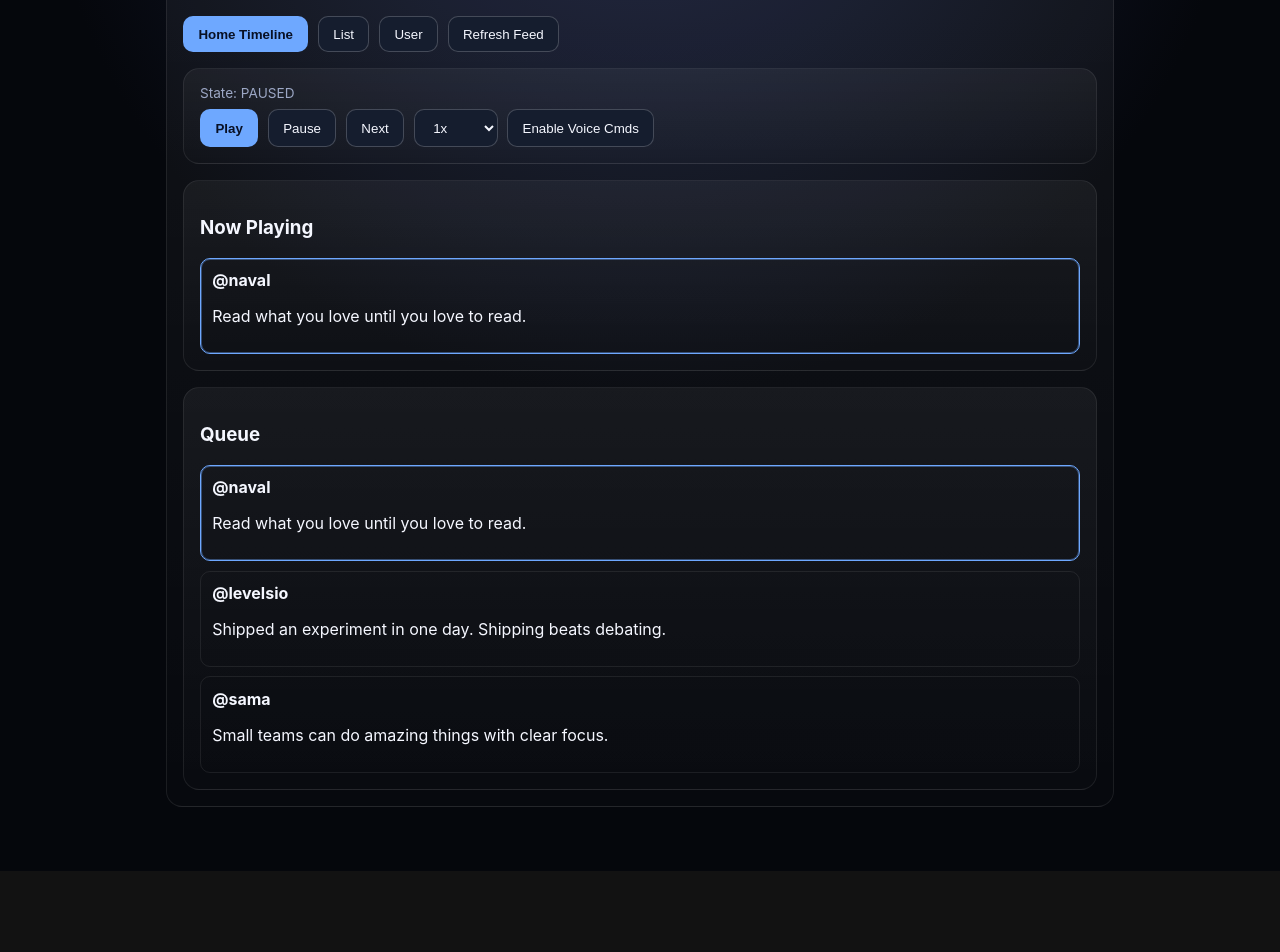
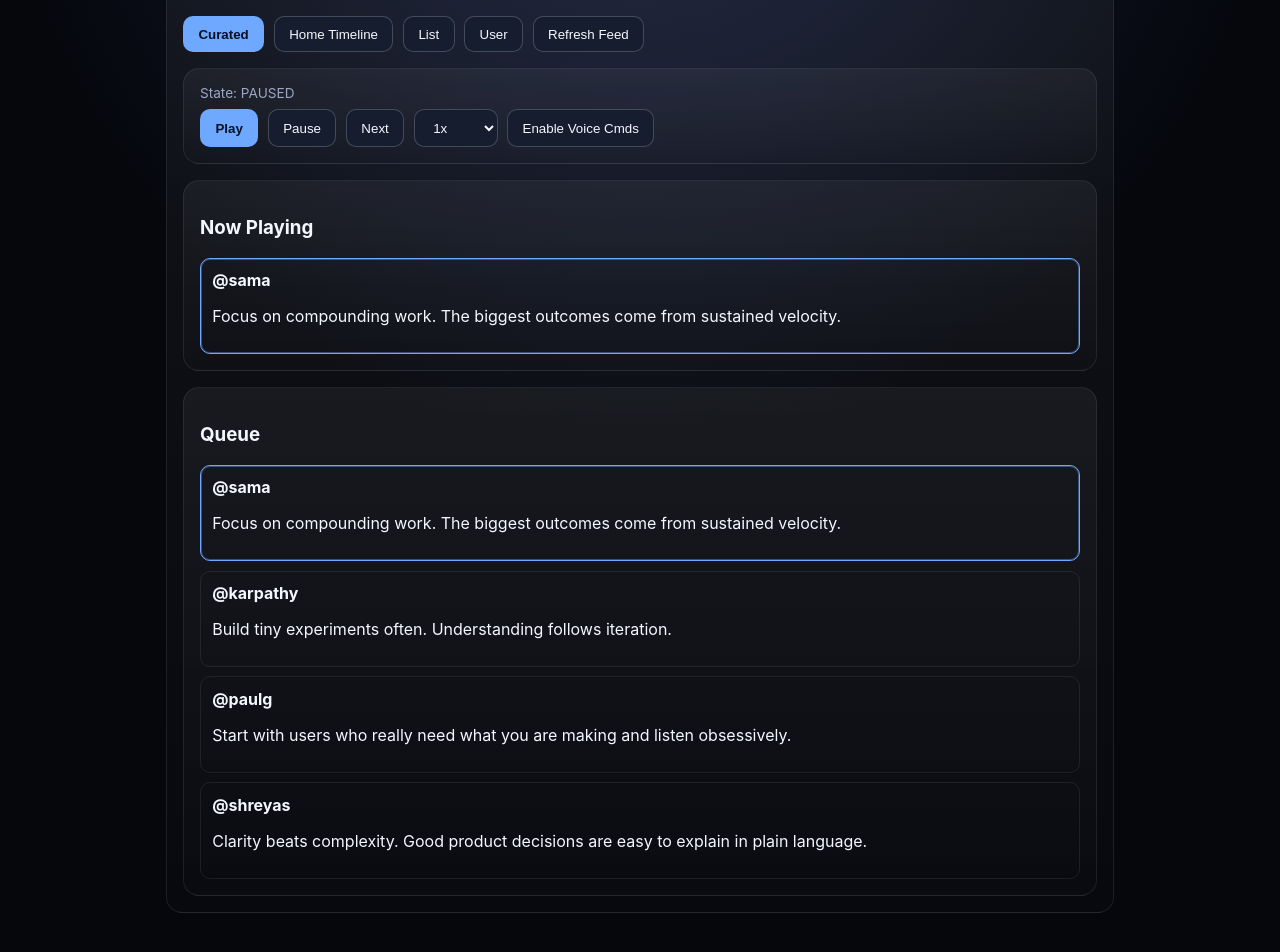
Before and after one commit to harishyadavcontact-alt/Vani, a Next.js app: page / in a window 1280 px wide. Shown: the part 206-1158 px from the top of the page. Before the commit the page ends 1077 px from the top, so only its background shows below. Built offline with nearby package versions, Linux system fonts and the light colour scheme.

Commit message:
Add curated source as default Vani player feed

```diff
--- /dev/null
+++ b/app/api/source/curated/route.ts
@@ -0,0 +1,6 @@
+import { NextResponse } from 'next/server'
+import { CURATED_TWEETS } from '@/app/lib/mockData'
+
+export async function GET() {
+  return NextResponse.json({ items: CURATED_TWEETS, nextCursor: null })
+}
--- a/app/components/VaniPlayer.tsx
+++ b/app/components/VaniPlayer.tsx
@@ -9,7 +9,7 @@ type PlayerState = 'IDLE' | 'LOADING' | 'PLAYING' | 'PAUSED' | 'ERROR'
 const rates = [1, 1.25, 1.5, 2]
 
 export default function VaniPlayer() {
-  const [source, setSource] = useState<SourceType>('home')
+  const [source, setSource] = useState<SourceType>('curated')
   const [listId, setListId] = useState('builders')
   const [handle, setHandle] = useState('openai')
   const [tweets, setTweets] = useState<NarrationTweet[]>([])
@@ -20,6 +20,7 @@ export default function VaniPlayer() {
   const utterRef = useRef<SpeechSynthesisUtterance | null>(null)
 
   const endpoint = useMemo(() => {
+    if (source === 'curated') return '/api/source/curated'
     if (source === 'home') return '/api/source/home'
     if (source === 'list') return `/api/source/list/${listId}`
     return `/api/source/user/${handle.replace('@', '')}`
@@ -107,6 +108,7 @@ export default function VaniPlayer() {
     <div className="card">
       <h2>Tune-In</h2>
       <div className="source-grid">
+        <button className={source === 'curated' ? 'primary' : ''} onClick={() => setSource('curated')}>Curated</button>
         <button className={source === 'home' ? 'primary' : ''} onClick={() => setSource('home')}>Home Timeline</button>
         <button className={source === 'list' ? 'primary' : ''} onClick={() => setSource('list')}>List</button>
         <button className={source === 'user' ? 'primary' : ''} onClick={() => setSource('user')}>User</button>
--- /dev/null
+++ b/app/lib/curated.ts
@@ -0,0 +1,58 @@
+import type { NarrationTweet } from './types'
+
+type CuratedEntry = {
+  id: string
+  authorHandle: string
+  authorName: string
+  topic: 'AI' | 'Builders' | 'Product' | 'Research'
+  text: string
+}
+
+const CURATED_ENTRIES: CuratedEntry[] = [
+  {
+    id: 'c1',
+    authorHandle: 'sama',
+    authorName: 'Sam Altman',
+    topic: 'AI',
+    text: 'Focus on compounding work. The biggest outcomes come from sustained velocity.'
+  },
+  {
+    id: 'c2',
+    authorHandle: 'karpathy',
+    authorName: 'Andrej Karpathy',
+    topic: 'Research',
+    text: 'Build tiny experiments often. Understanding follows iteration.'
+  },
+  {
+    id: 'c3',
+    authorHandle: 'paulg',
+    authorName: 'Paul Graham',
+    topic: 'Builders',
+    text: 'Start with users who really need what you are making and listen obsessively.'
+  },
+  {
+    id: 'c4',
+    authorHandle: 'shreyas',
+    authorName: 'Shreyas Doshi',
+    topic: 'Product',
+    text: 'Clarity beats complexity. Good product decisions are easy to explain in plain language.'
+  }
+]
+
+function normalizeCuratedEntries(entries: CuratedEntry[]): NarrationTweet[] {
+  const createdAt = new Date().toISOString()
+  return entries.map((entry) => ({
+    id: entry.id,
+    authorHandle: entry.authorHandle,
+    authorName: `${entry.authorName} • ${entry.topic}`,
+    text: entry.text,
+    createdAt
+  }))
+}
+
+export function getCuratedTweets(): NarrationTweet[] {
+  // Static local provider for instant playback.
+  // Later we can swap this with an X API-backed provider that returns CuratedEntry[]
+  // and keep normalizeCuratedEntries as the shared schema adapter.
+  return normalizeCuratedEntries(CURATED_ENTRIES)
+}
--- a/app/lib/mockData.ts
+++ b/app/lib/mockData.ts
@@ -1,4 +1,5 @@
 import { NarrationTweet } from './types'
+import { getCuratedTweets } from './curated'
 
 const now = new Date().toISOString()
 
@@ -19,6 +20,8 @@ export const LIST_TWEETS: Record<string, NarrationTweet[]> = {
   ]
 }
 
+export const CURATED_TWEETS: NarrationTweet[] = getCuratedTweets()
+
 export function userTweets(handle: string): NarrationTweet[] {
   return [
     { id: `${handle}-1`, authorHandle: handle, authorName: handle, text: `Hello from @${handle}. This is your personalized Vani stream.`, createdAt: now },
--- a/app/lib/types.ts
+++ b/app/lib/types.ts
@@ -1,4 +1,4 @@
-export type SourceType = 'home' | 'list' | 'user'
+export type SourceType = 'curated' | 'home' | 'list' | 'user'
 
 export type NarrationTweet = {
   id: string
```
